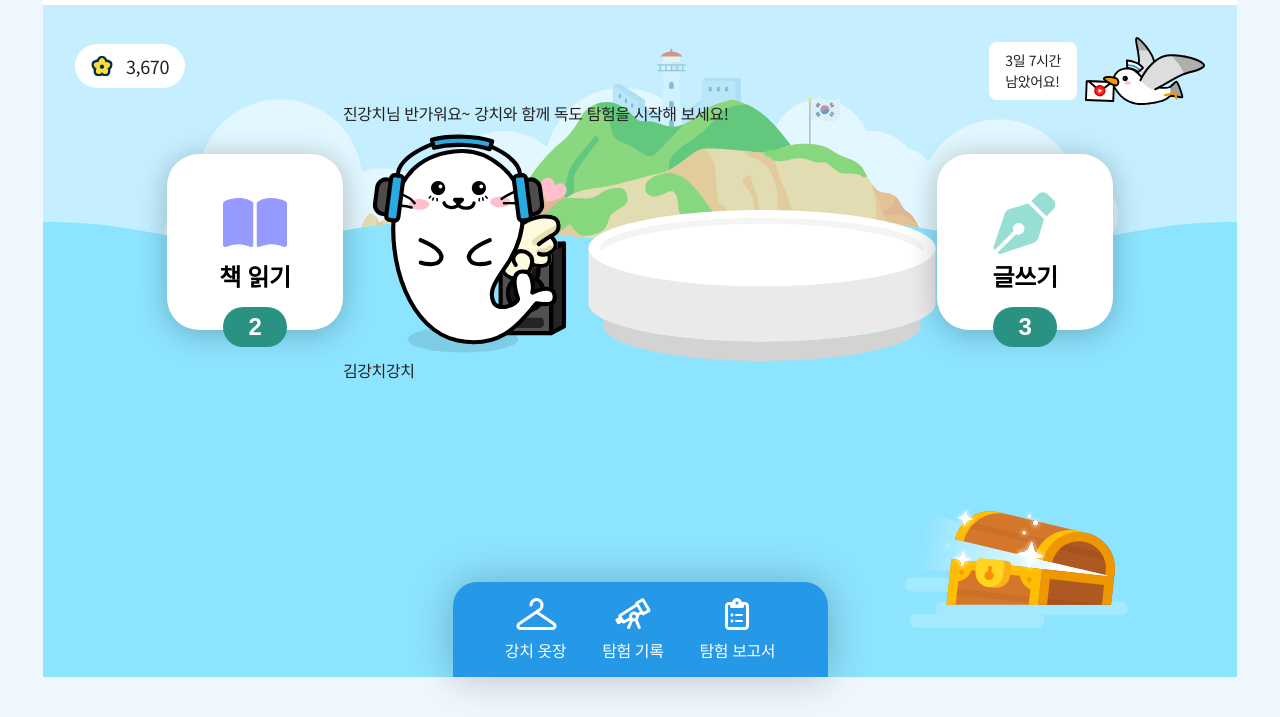
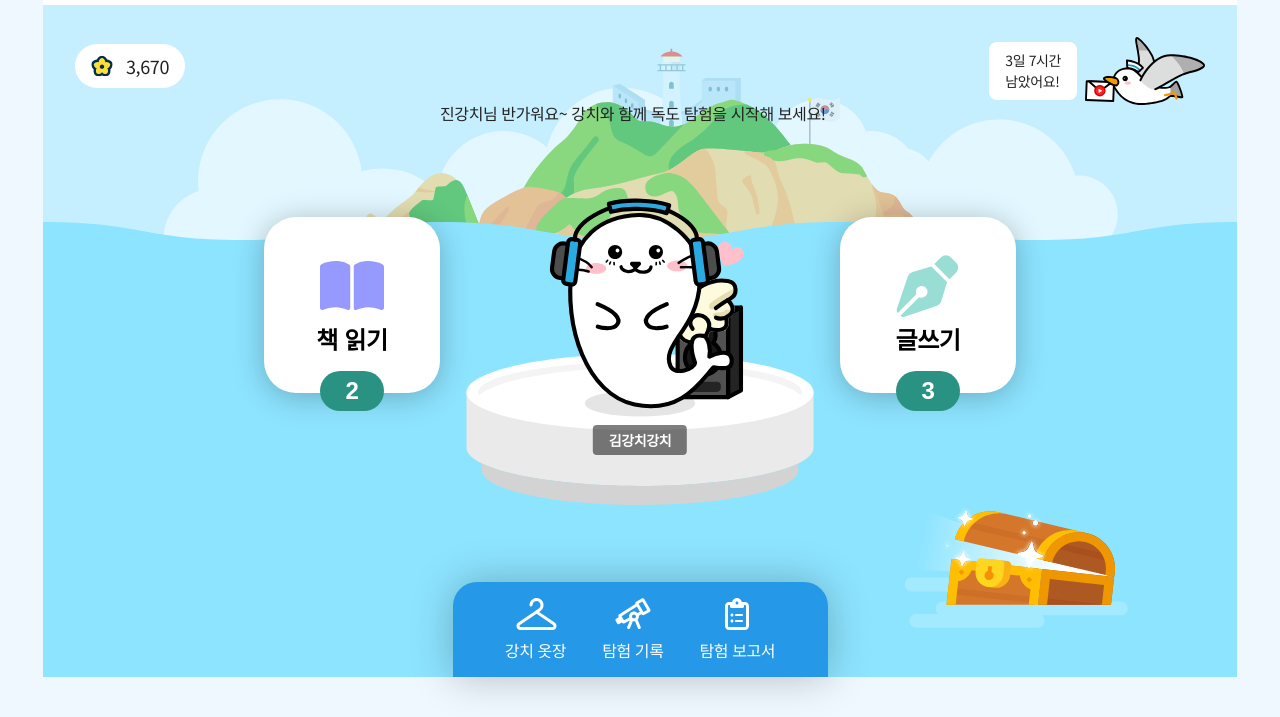
Before and after one commit to seraleedev/maeil-publishing-test, a plain HTML site: page index.html in a window 1280 px wide. Shown: the part 83-800 px from the top of the page. Drawn offline with Linux system fonts and the light colour scheme.

Commit message:
feature: 강치 캐릭터 위치 스타일링 완료

```diff
--- a/css/style.scss
+++ b/css/style.scss
@@ -176,6 +176,35 @@ body {
   font-size: $largeSize;
   border-radius: 50px;
 }
+.section-greeting {
+  position: relative;
+  width: 400px;
+  height: 400px;
+  img,
+  .kangchi-name {
+    position: absolute;
+    left: 50%;
+    transform: translate(-50%);
+  }
+  .floor {
+    bottom: 0;
+  }
+  .kangchi {
+    bottom: 20%;
+  }
+  .kangchi-name {
+    @include flexCenter();
+    bottom: 50px;
+    z-index: 10;
+    padding: 8px 16px;
+    font-size: $smallSize;
+    color: white;
+    font-weight: 700;
+    border-radius: 4px;
+    background: rgba(0, 0, 0, 0.5);
+  }
+}
+
 // section-bottom
 .section-bottom {
   @include flexCenter();
--- a/index.html
+++ b/index.html
@@ -81,9 +81,9 @@
               <p>진강치님 반가워요~ 강치와 함께 독도 탐험을 시작해 보세요!</p>
             </figure>
             <div class="charactor-wrapper">
-              <img src="img/kangchi.svg" alt="kangchi-illust" />
-              <img src="img/floor.svg" alt="floor-illust" />
-              <p>김강치강치</p>
+              <p class="kangchi-name">김강치강치</p>
+              <img src="img/floor.svg" alt="floor-illust" class="floor" />
+              <img src="img/kangchi.svg" alt="kangchi-illust" class="kangchi" />
             </div>
           </div>
           <button class="large-btn">
```
Also changed, not shown: css/style.css, 1 other file.
